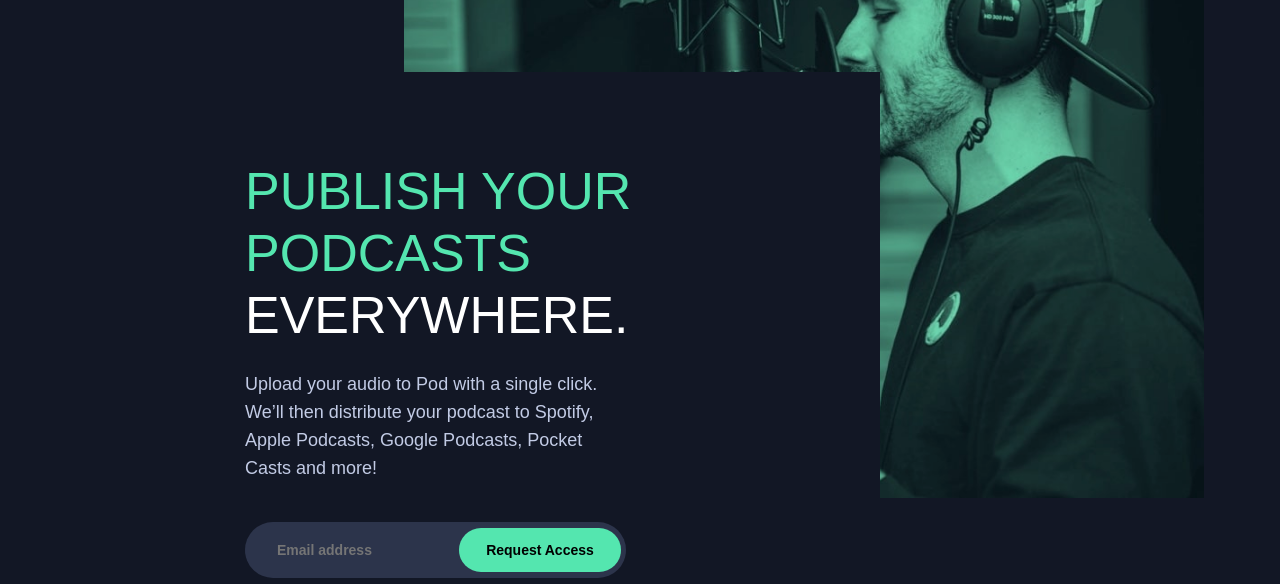
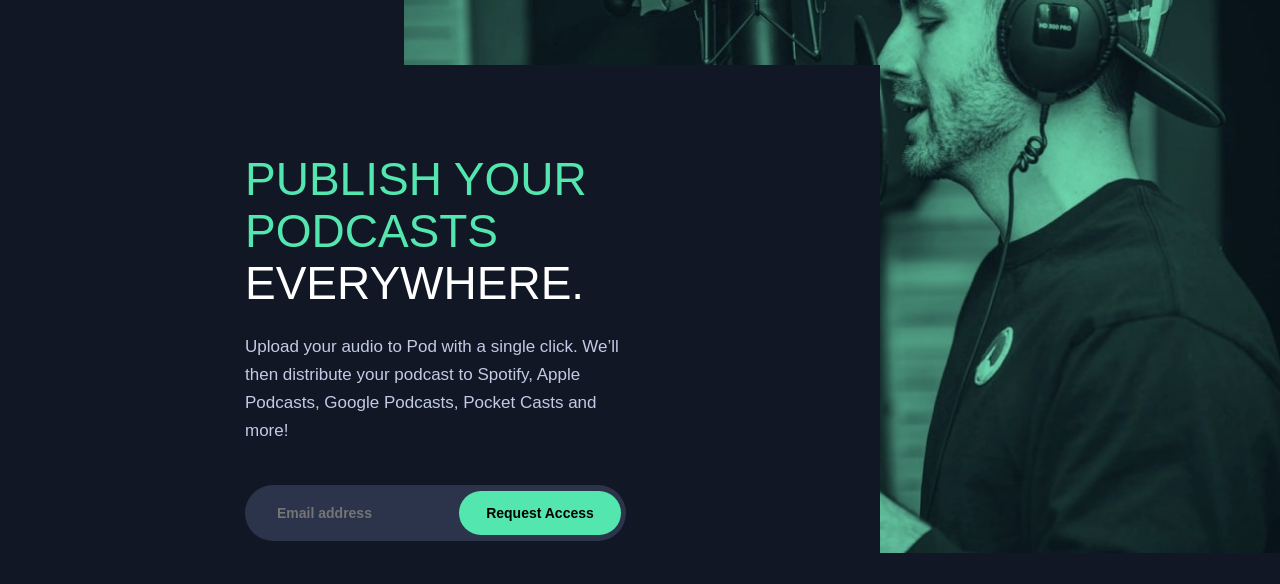
Before and after one commit to j-hutchison/podcast-app-layout, a website: page docs/index.html in a window 1280 px wide. Shown: the part 209-793 px from the top of the page. Drawn offline with nearby package versions, Linux system fonts and the light colour scheme; a web font is replaced by a local one.

Commit message:
Post deployment fixes desktop / tablet

```diff
--- a/src/sass/_hero.scss
+++ b/src/sass/_hero.scss
@@ -25,7 +25,7 @@
 		grid-column: 3 / -1;
 		grid-row: 1 / -1;
 
-		overflow: hidden;
+		// overflow: hidden;
 
 		@media only screen and(max-width: 44em) {
 			position: absolute;
@@ -36,7 +36,7 @@
 
 	&__bg-img {
 		display: block;
-		width: 100vh;
+		width: 100%;
 
 		filter: brightness(90%);
 
--- a/src/sass/_typography.scss
+++ b/src/sass/_typography.scss
@@ -2,9 +2,9 @@
 	text-transform: uppercase;
 	color: var(--color-white);
 	font-weight: inherit;
-	font-size: 5.2rem;
+	font-size: 4.6rem;
 
-	line-height: 6.2rem;
+	line-height: 5.2rem;
 
 	@media only screen and(max-width: 60em) {
 		font-size: 4.8rem;
@@ -23,7 +23,7 @@
 }
 
 p {
-	font-size: 1.8rem;
+	font-size: 1.7rem;
 	line-height: 2.8rem;
 	color: var(--color-grey-light-2);
 
```
Also changed, not shown: docs/css/main.css.
